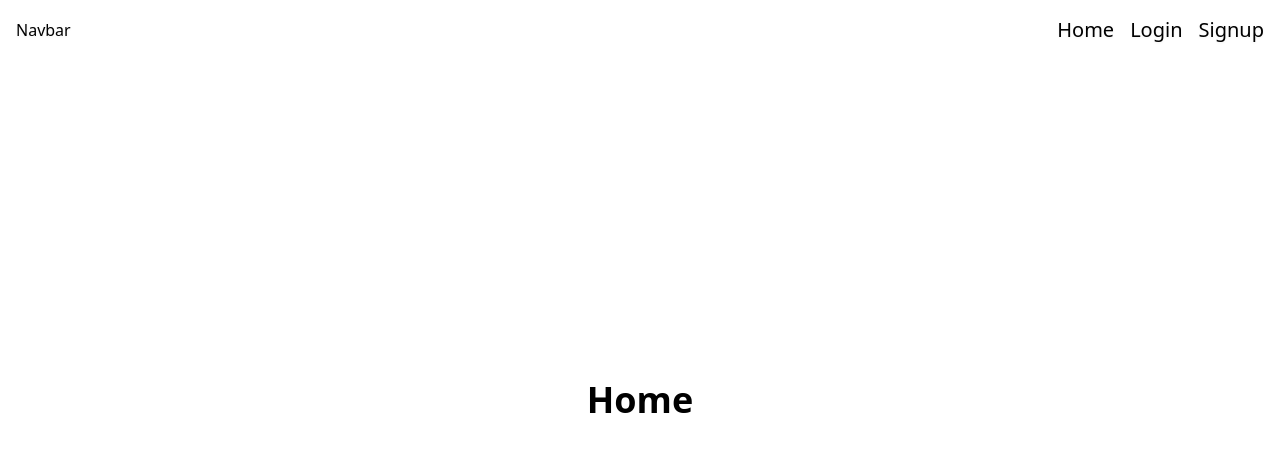
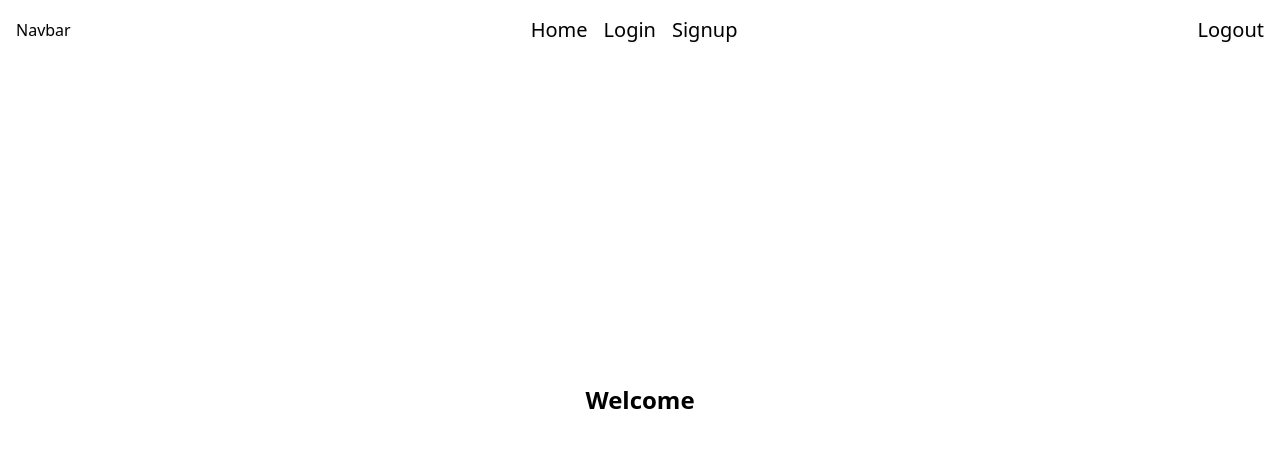
Before and after one commit to Medical-Society/Doctor-Website, a React (Vite) app: page / in a window 1280 px wide. Shown: the top 452 px of the page. Built offline with nearby package versions, Linux system fonts and the light colour scheme.

Commit message:
handle the signup component and the auth

```diff
--- a/src/Components/Navbar.tsx
+++ b/src/Components/Navbar.tsx
@@ -1,10 +1,16 @@
 import { NavLink } from "react-router-dom"
-
+import { useAuth } from "../hooks/useAuth"
 interface IProps {
 
 }
 
 const Navbar = ({}: IProps) => {
+
+  const {setAuth} = useAuth()
+
+  const handleLogout = () => {
+    setAuth({})
+  }
   return (
     <div className="fixed top-0 z-2 left-0 w-full drop-shadow-sm p-4 flex justify-between items-center">
       <h1 className="text-black">Navbar</h1>
@@ -13,6 +19,12 @@ const Navbar = ({}: IProps) => {
             <NavLink to="/login" className="text-xl text-black hover:text-primary active:text-primary">Login</NavLink>
             <NavLink to="/signup" className="text-xl text-black hover:text-primary active:text-primary">Signup</NavLink>
         </div>
+        <button
+          className="text-xl text-black hover:text-primary active:text-primary"
+          onClick={handleLogout}
+        >
+        Logout
+        </button>
     </div>
   )
 }
--- a/src/data/data.ts
+++ b/src/data/data.ts
@@ -91,7 +91,7 @@ export const FormInputlist : FormInputProps[] = [
         name: "gender",
         value: "",
         onChange: () => {},
-        options : ["Male" , "Female"],
+        options : ["male" , "female"],
         placeholder: "select gender"
     },
 
--- a/src/pages/Home.tsx
+++ b/src/pages/Home.tsx
@@ -1,11 +1,17 @@
+import {useAuth} from '../hooks/useAuth'
+
 interface IProps {
 
 }
 
 const Home = ({}: IProps) => {
+
+  const {auth} = useAuth()
+  console.log(auth)
+
   return (
     <div className="h-full flex flex-col justify-center items-center">
-        <h1 className="text-4xl font-bold">Home</h1>
+        <h2 className="text-2xl font-bold">Welcome {auth?.doctor?.englishFullName}</h2>
     </div>
   )
 }
--- a/src/pages/Login.tsx
+++ b/src/pages/Login.tsx
@@ -44,6 +44,7 @@ const Login = () => {
         doctor: res.data.doctor
       });
       Cookies.set('auth', res.data.token);
+      Cookies.set('doctor', res.data.doctor);
 
     } catch (error: any) {
       toast.error(error.response.data.message)
--- a/src/pages/Signup.tsx
+++ b/src/pages/Signup.tsx
@@ -6,10 +6,10 @@ import HaveAccountOrNot from "../Components/authForms/HaveAccountOrNot"
 import icon from "../assets/visibility_off.jpg"
 import { registerUser } from "../services/auth";
 import toast from "react-hot-toast";
+import { Navigate } from "react-router-dom";
 
 const Signup = () => {
   const [isLoading, setIsLoading] = useState(false);
-
   const [signup, setSignup] = useState<ISignupState>({
     englishFullName: "",
     arabicFullName: "",
@@ -65,10 +65,14 @@ const Signup = () => {
     console.log(signup);
     setIsLoading(true);
     try {
-      const res = await registerUser(signup);
-      console.log(res);
+      await registerUser(signup);
+      toast.success('Signed up successfully, Please Verify your email', {
+        duration: 8000
+      });
+      <Navigate to="/login" />
     } catch (error: any) {
-      toast.error(error.response.data.message);
+      console.log(error);
+      toast.error(error.response.data.message)
     }
     finally {
       setIsLoading(false);
```
